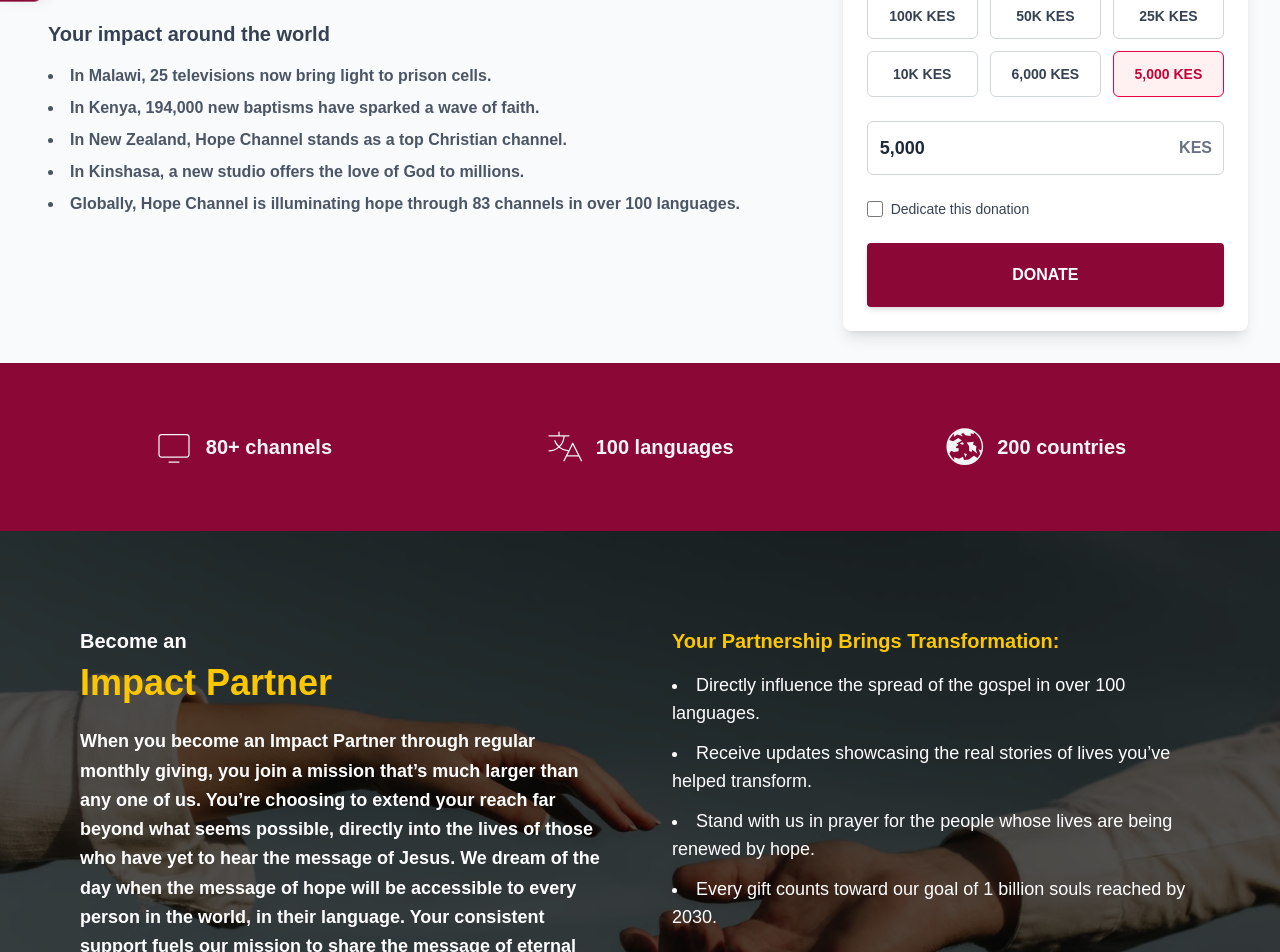
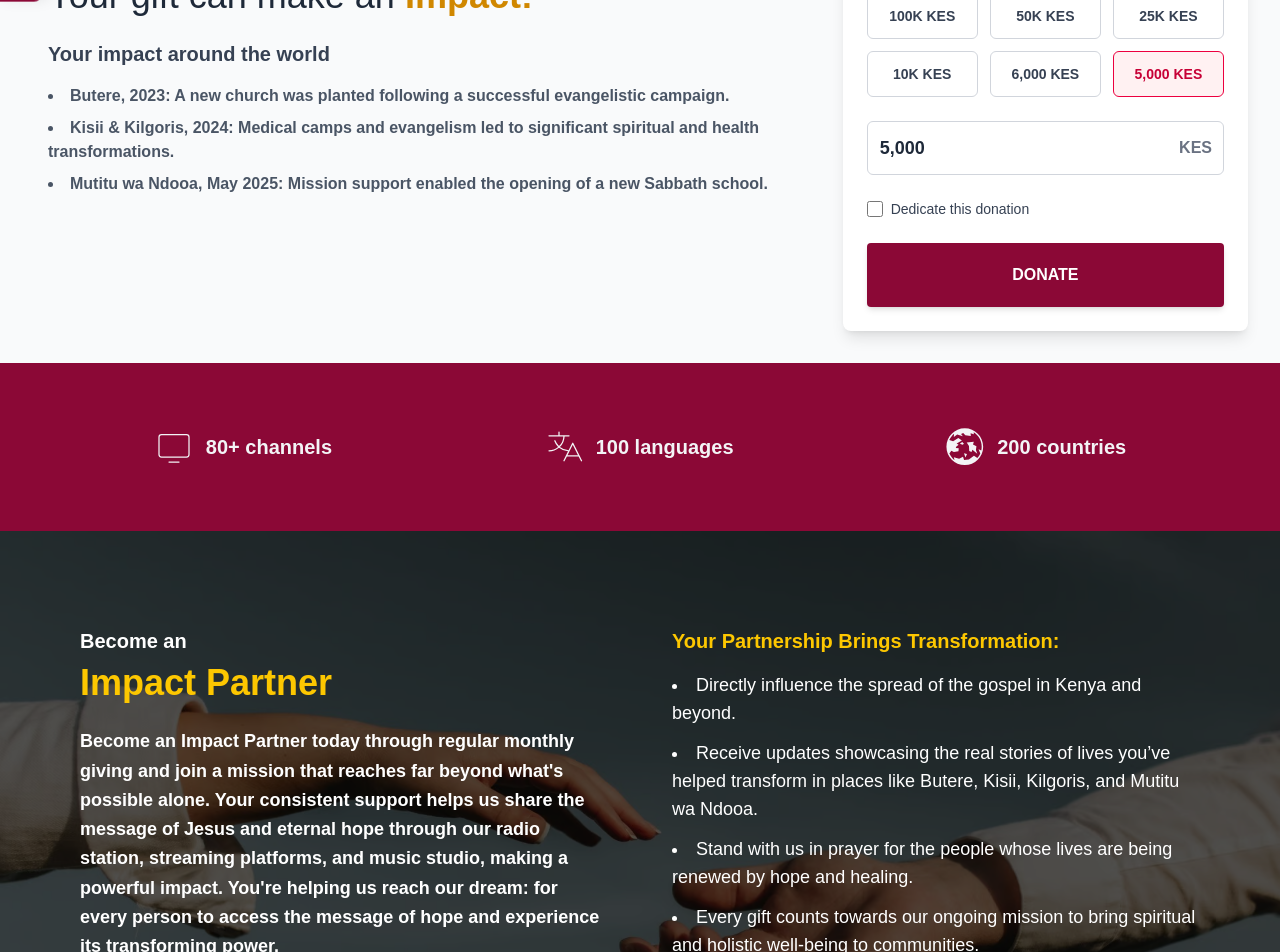
Before and after one commit to motanyaFrancis/Jesus-saves, a Next.js app: page /giving in a window 1280 px wide. Shown: the part 540-1492 px from the top of the page. Built offline with nearby package versions, Linux system fonts and the light colour scheme.

Commit message:
Giving information changes

```diff
--- a/app/components/DonationImpactSection.tsx
+++ b/app/components/DonationImpactSection.tsx
@@ -43,11 +43,9 @@ const DonationImpactSection: React.FC = () => {
         <h2 className="text-xl font-bold text-gray-700 mb-4">Your impact around the world</h2>
 
         <ul className="list-disc list-inside text-gray-600 space-y-2 font-bold text-base">
-          <li>In Malawi, 25 televisions now bring light to prison cells.</li>
-          <li>In Kenya, 194,000 new baptisms have sparked a wave of faith.</li>
-          <li>In New Zealand, Hope Channel stands as a top Christian channel.</li>
-          <li>In Kinshasa, a new studio offers the love of God to millions.</li>
-          <li>Globally, Hope Channel is illuminating hope through 83 channels in over 100 languages.</li>
+          <li>Butere, 2023: A new church was planted following a successful evangelistic campaign.</li>
+          <li>Kisii & Kilgoris, 2024: Medical camps and evangelism led to significant spiritual and health transformations.</li>
+          <li>Mutitu wa Ndooa, May 2025: Mission support enabled the opening of a new Sabbath school.</li>
         </ul>
       </div>
 
--- a/app/components/FaqsSection.tsx
+++ b/app/components/FaqsSection.tsx
@@ -15,43 +15,43 @@ const faqs: FaqItem[] = [
     id: 1,
     question: 'Can I make a donation over the phone?',
     answer:
-      'Yes, you can make a donation over the phone by calling our toll-free number at 1-888-446-7388. Our team is available to assist you with your donation.',
+      'Yes, you can make a donation over the phone by calling our local number at **[Your Phone Number Here]**. Our team is ready to assist you with your donation.',
   },
   {
     id: 2,
     question: 'Can I mail a check donation?',
     answer:
-      'Absolutely. You can mail your check payable to "Hope Channel International, Inc." to: PO Box 4000, Silver Spring, MD 20914-6002 USA. Please include your name and address for a receipt.',
+      'Absolutely. You can mail your check payable to SDA Karen Community Trust to: P.O Box 15973 - 00502 Karen, Nairobi, Mukoma Road. Please include your name and address so we can send you a receipt.',
   },
   {
     id: 3,
-    question: 'I would prefer to not share my information online; is there a form I can fill out to send my donation?',
+    question: 'I would prefer not to share my information online; is there a form I can fill out to send my donation?',
     answer:
-      'Yes, we understand your preference. You can download and print a donation form from our website, fill it out, and mail it to us along with your donation. The form is available in the "Ways to Give" section.',
+      'Yes, we understand. You can download and print a donation form from our website in the "[Specific Section Name, e.g., Ways to Give or Support Us]" section. Fill it out and mail it to us along with your donation.',
   },
   {
     id: 4,
     question: 'Can I cancel my monthly donation?',
     answer:
-      'Yes, you can cancel your monthly donation at any time. Please contact our donor relations team by phone at 1-888-446-7388 or email at fundraising@hopetv.org, and we will assist you with the cancellation.',
+      'Yes, you can cancel your monthly donation at any time. Please contact our donor relations team by phone at **[Your Phone Number Here]** or email at **[Your Email Address Here]**, and we will gladly assist you with the cancellation.',
   },
   {
     id: 5,
     question: 'Can I update my Credit Card information?',
     answer:
-      'To update your credit card information, please call our donor relations team at 1-888-446-7388. For security reasons, we do not recommend sending credit card details via email.',
+      'To update your credit card information, please call our donor relations team at **[Your Phone Number Here]**. For your security, we do not recommend sending credit card details via email.',
   },
   {
     id: 6,
-    question: 'What is Hope Channel’s Tax Identification Number?',
+    question: 'What is SDA Karen Community Trust\'s legal status/identification?',
     answer:
-      'Hope Channel International, Inc. is a 501(c)(3) non-profit organization. Our Tax Identification Number (EIN) can be provided upon request for tax purposes. Please contact us directly for this information.',
+      'SDA Karen Community Trust is a registered Trust [mention your legal status, e.g., registered under Kenyan law]. Our registration number can be provided upon request. Please contact us directly for this information.',
   },
   {
     id: 7,
-    question: 'I don’t see my question answered and need further assistance with my donation, who can I contact?',
+    question: 'I don’t see my question answered and need further assistance with my donation; whom can I contact?',
     answer:
-      'If your question is not answered here or if you need further assistance, please feel free to contact our dedicated donor relations team. You can reach us by phone at 1-888-446-7388 or via email at fundraising@hopetv.org. We are happy to help!',
+      'If your question isn’t answered here or if you need further assistance, please feel free to contact our dedicated donor relations team. You can reach us by phone at **[Your Phone Number Here]** or via email at **[Your Email Address Here]**. We are happy to help!',
   },
 ];
 
--- a/app/components/ImpactPartnerSection.tsx
+++ b/app/components/ImpactPartnerSection.tsx
@@ -25,12 +25,7 @@ const ImpactPartnerSection: React.FC = () => {
           <p className="text-xl font-semibold mb-2">Become an</p>
           <h2 className="text-4xl font-bold mb-6 text-yellow-400">Impact Partner</h2>
           <p className="text-lg font-semibold leading-relaxed">
-            When you become an Impact Partner through regular monthly giving, you join a mission that’s much larger
-            than any one of us. You’re choosing to extend your reach far beyond what seems possible, directly into the
-            lives of those who have yet to hear the message of Jesus. We dream of the day when the message of hope
-            will be accessible to every person in the world, in their language. Your consistent support fuels our mission to
-            share the message of eternal hope across 900 TV stations and numerous digital platforms, making a
-            meaningful impact on a global scale.
+            Become an Impact Partner today through regular monthly giving and join a mission that reaches far beyond what's possible alone. Your consistent support helps us share the message of Jesus and eternal hope through our radio station, streaming platforms, and music studio, making a powerful impact. You're helping us reach our dream: for every person to access the message of hope and experience its transforming power.
           </p>
         </div>
 
@@ -38,10 +33,10 @@ const ImpactPartnerSection: React.FC = () => {
         <div className="w-full lg:w-1/2 text-white p-4">
           <h3 className="text-xl font-semibold mb-4 text-yellow-400">Your Partnership Brings Transformation:</h3>
           <ul className="list-disc list-inside space-y-3 text-lg">
-            <li>Directly influence the spread of the gospel in over 100 languages.</li>
-            <li>Receive updates showcasing the real stories of lives you’ve helped transform.</li>
-            <li>Stand with us in prayer for the people whose lives are being renewed by hope.</li>
-            <li>Every gift counts toward our goal of 1 billion souls reached by 2030.</li>
+            <li>Directly influence the spread of the gospel in Kenya and beyond.</li>
+            <li>Receive updates showcasing the real stories of lives you’ve helped transform in places like Butere, Kisii, Kilgoris, and Mutitu wa Ndooa.</li>
+            <li>Stand with us in prayer for the people whose lives are being renewed by hope and healing.</li>
+            <li>Every gift counts towards our ongoing mission to bring spiritual and holistic well-being to communities.</li>
           </ul>
 
           {/* Button with editable input */}
```
